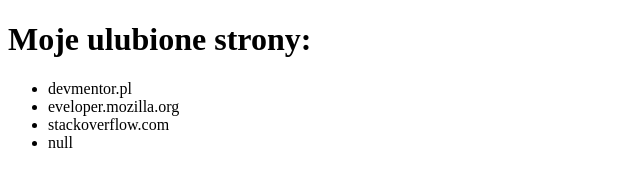
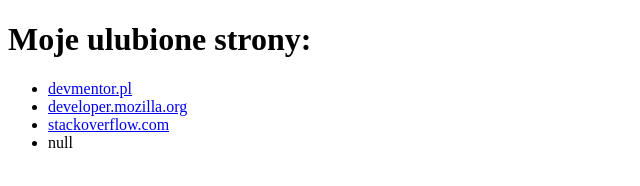
Before and after one commit to devmentor-pl/practice-js-dom-elements, a plain HTML site: page 02/index.html in a window 1280 px wide. Shown: the whole page, without its empty margins (0-640 px from the left). Drawn offline with Linux system fonts and the light colour scheme.

Commit message:
Task 02 finished (letter was missing in one link - text inside link at index.html

```diff
--- a/02/app.js
+++ b/02/app.js
@@ -1 +1,11 @@
 console.log('DOM');
+
+const links = document.querySelectorAll("a");
+
+for (const link of links) {
+    if (link.hasAttribute("data-url")) {
+        const linkUrl = link.getAttribute("data-url");
+        link.setAttribute("href", linkUrl);
+        console.log(link);
+    }
+}
--- a/02/index.html
+++ b/02/index.html
@@ -11,7 +11,7 @@
     <h1>Moje ulubione strony:</h1>
     <ul>
         <li><a data-url="https://devmentor.pl">devmentor.pl</a></li>
-        <li><a data-url="https://developer.mozilla.org/pl/">eveloper.mozilla.org</a></li>
+        <li><a data-url="https://developer.mozilla.org/pl/">developer.mozilla.org</a></li>
         <li><a data-url="https://stackoverflow.com">stackoverflow.com</a></li>
         <li><a>null</a></li>
     </ul>
```
